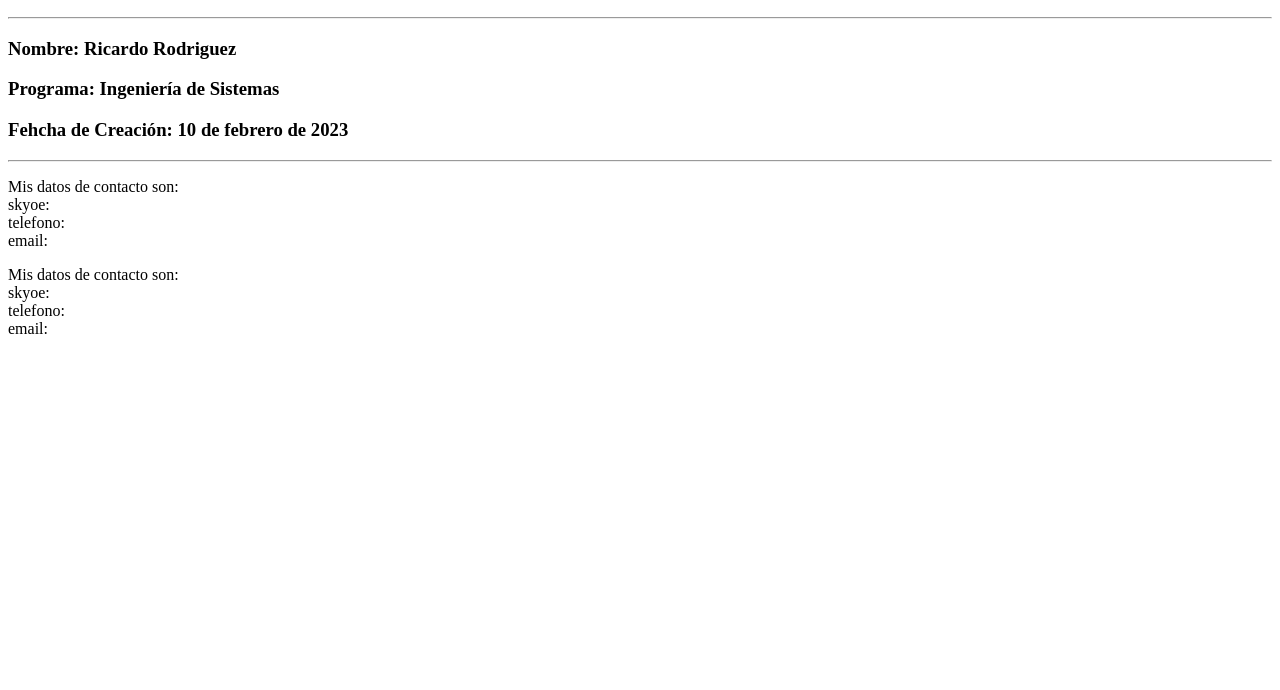
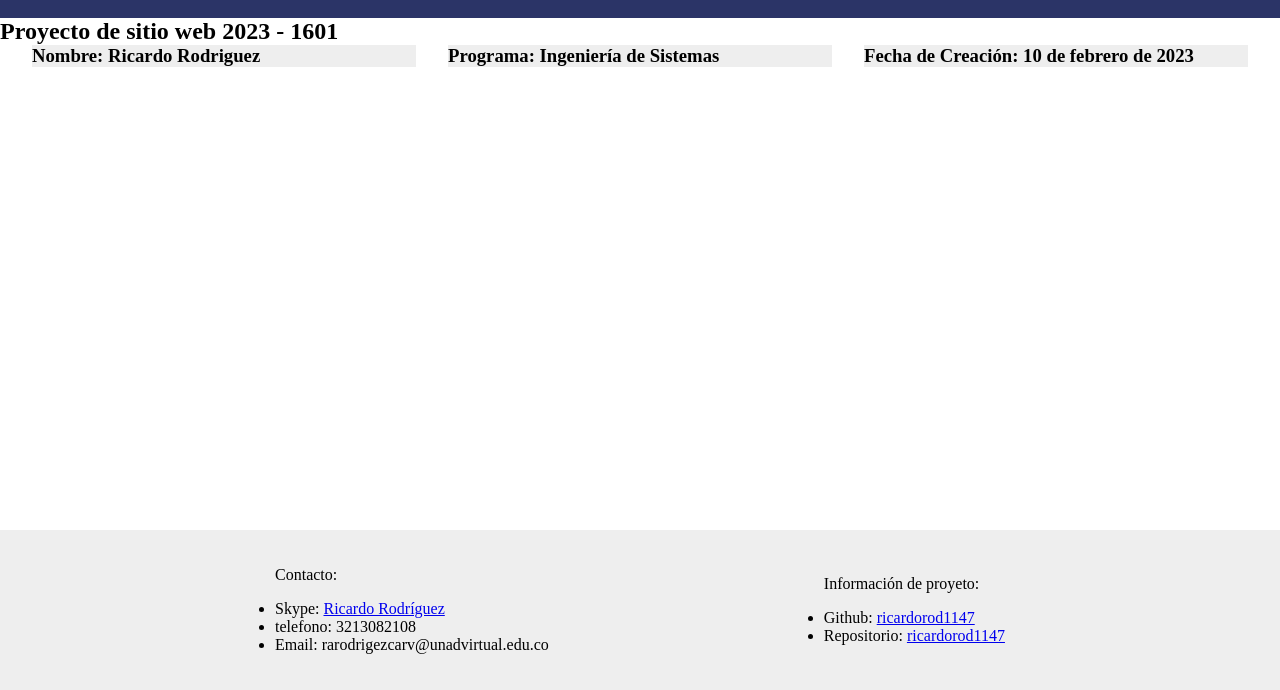
Before and after one commit to ricardorod1147/DSW-ricardoRodriguez-1601, a plain HTML site: page index.html in a window 1280 px wide. Shown: the part 110-800 px from the top of the page. Drawn offline with Linux system fonts and the light colour scheme.

Commit message:
Pagina Inicial

```diff
--- /dev/null
+++ b/Styles/style.css
@@ -0,0 +1,52 @@
+
+*{
+    margin: 0;
+    border: 0;
+    padding: 0;
+}
+
+
+body{
+margin: 0;
+padding: 0;
+}
+
+.header{
+    width: 100%;
+    background-color: rgb(43, 52, 103);
+    color: white;
+    height: 8rem;
+    display: flex;
+    align-items: center;
+    font-family: 'Franklin Gothic Medium', 'Arial Narrow', Arial, sans-serif;
+    justify-content: center;
+}
+
+.header:hover{
+    font-size: 20px;
+
+}
+
+.container{
+    width: 100%;
+    display: flex;
+    justify-content: space-evenly;
+}
+
+.celda{
+    width: 30%;
+    background-color: rgb(238, 238, 238);
+}
+
+footer{
+    background-color:rgb(238, 238, 238);
+    display: flex;
+    height: 10rem;
+    align-items: center;
+    justify-content:space-evenly;
+    position: fixed;
+    left: 0;
+    bottom: 0;
+    width: 100%;
+
+}
--- a/index.html
+++ b/index.html
@@ -5,25 +5,66 @@
     <meta http-equiv="X-UA-Compatible" content="IE=edge">
     <meta name="viewport" content="width=device-width, initial-scale=1.0">
     <title>Diseño web</title>
+    <link href="Styles/style.css" rel="stylesheet" type="text/css">
+    <script src="js/app,js"></script>
 </head>
 <body>
-    <h1>Bienvenido a mi sitio web</h1>
-    <h2>Proyecto de sitio web año - periodo</h2>
+    <div class="header">
+        <h1>Bienvenido a mi sitio web</h1>
+    </div>
+
+    <h2>Proyecto de sitio web 2023 - 1601</h2>
     <hr>
-    <h3>Nombre: Ricardo Rodriguez</h3>
-    <h3>Programa: Ingeniería de Sistemas</h3>
-    <h3>Fehcha de Creación: 10 de febrero de 2023</h3>
-    <hr>
-    <p>Mis datos de contacto son: <br>
-        skyoe: <br>
-        telefono: <br>
-        email: <br>
-    </p>
-        <p>Mis datos de contacto son: <br>
-        skyoe: <br>
-        telefono: <br>
-        email: <br>
-    </p>
+<div class="container">
+    <div class="celda">
+        <h3>Nombre: Ricardo Rodriguez</h3>
+    </div>
+    <div class="celda">
+        <h3>Programa: Ingeniería de Sistemas</h3>
+    </div>
+    <div class="celda">
+        <h3>Fecha de Creación: 10 de febrero de 2023</h3>
+    </div>
+
+</div>
+
+
+<footer>
+<div class="celdafooter">
+
+    <p style="margin-bottom: 1rem;">Contacto: </p>
+
+       <ul>
+
+        <li>Skype:
+            <a href="https://join.skype.com/invite/y8cWMWqCRPQe">Ricardo Rodríguez</a>
+        </li>
+        <li>telefono: 3213082108</li>
+        <li>Email: rarodrigezcarv@unadvirtual.edu.co</li>
+       </ul>
+
+</div>
+
+<div class="celdafooter">
+
+    <p style="margin-bottom: 1rem;">Información de proyeto: </p>
+
+       <ul>
+
+        <li>Github:
+            <a href="https://github.com/ricardorod1147">ricardorod1147</a>
+        </li>
+        <li>Repositorio:
+            <a href="https://github.com/ricardorod1147">ricardorod1147</a>
+        </li>
+
+       </ul>
+
+</div>
+
+
+</footer>
+
 
 
 </body>
```
Also changed, not shown: 1 other file.
